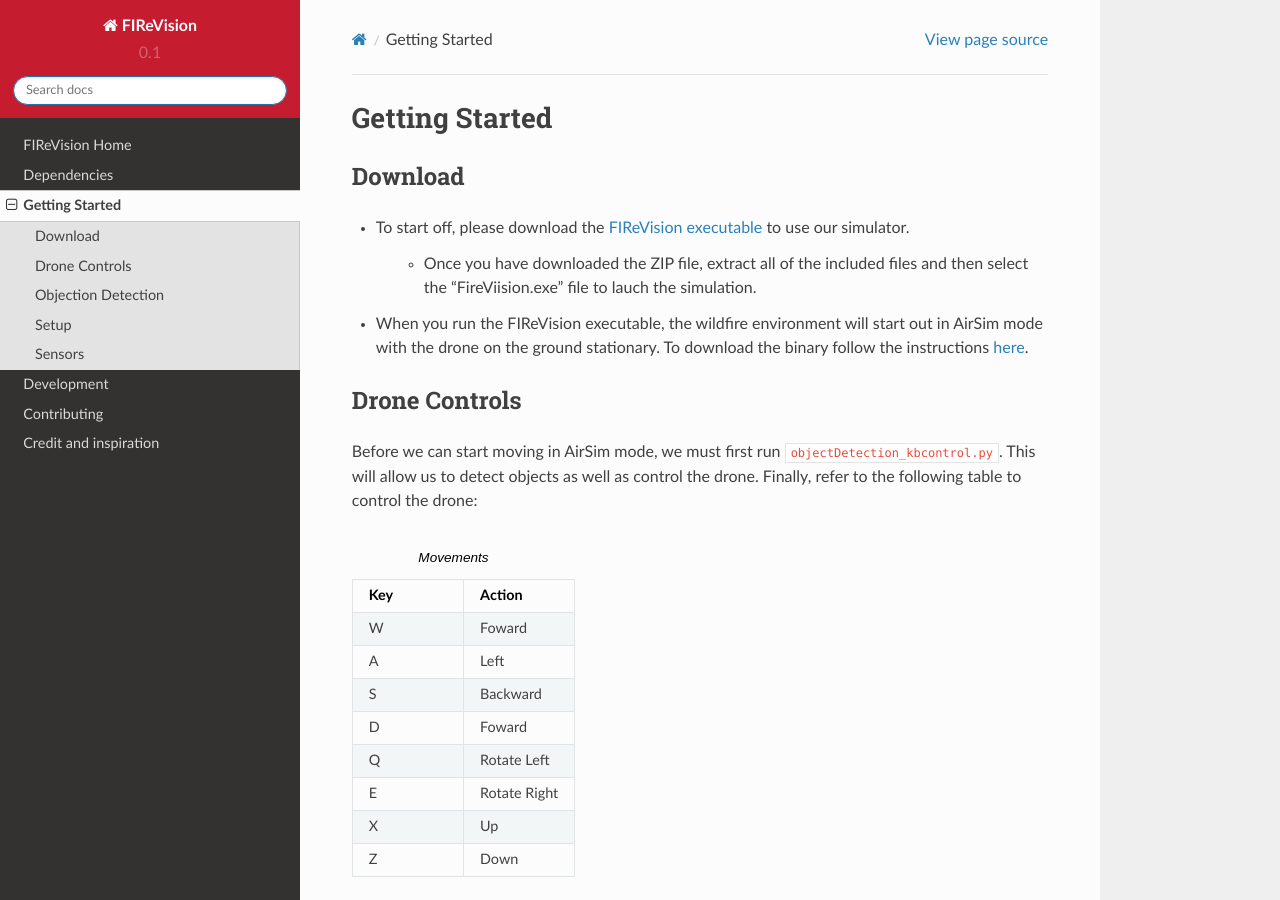
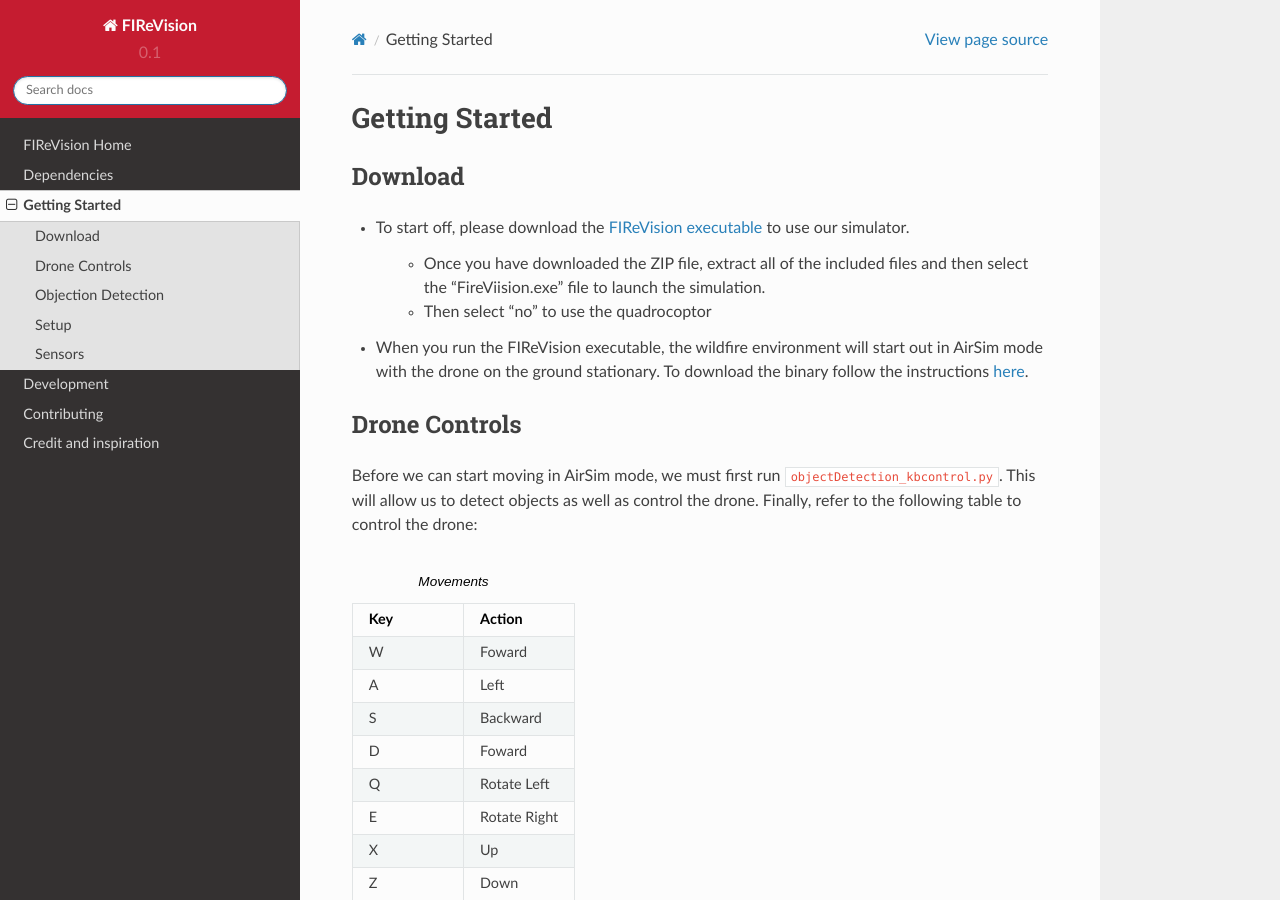
Before and after one commit to castacks/firevision_sim, a Sphinx documentation site: the page built from docs/getting_started.rst, in a window 1280 px wide and 900 px high. Built offline with Sphinx 7.4.7 and the Read the Docs theme 2.0.0, drawn with Linux system fonts in a browser that asks for light colours; pages that are not in the unit, such as notebooks, are missing from menus.

Commit message:
Update getting_started.rst
Update getting started

```diff
--- a/docs/getting_started.rst
+++ b/docs/getting_started.rst
@@ -7,7 +7,8 @@
 --------
 - To start off, please download the `FIReVision executable <https://drive.google.com/uc?id=1RSxQ53h_-bXE0dUa8GQ8lM2cx7LlVmB8&export=download>`_ to use our simulator.
 
-   - Once you have downloaded the ZIP file, extract all of the included files and then select the "FireViision.exe" file to lauch the simulation.
+   - Once you have downloaded the ZIP file, extract all of the included files and then select the "FireViision.exe" file to launch the simulation.
+   - Then select "no" to use the quadrocoptor
 
 - When you run the FIReVision executable, the wildfire environment will start out in AirSim mode with the drone on the ground stationary. To download the binary follow the instructions `here <https://microsoft.github.io/AirSim/use_precompiled/>`_.
 
```
